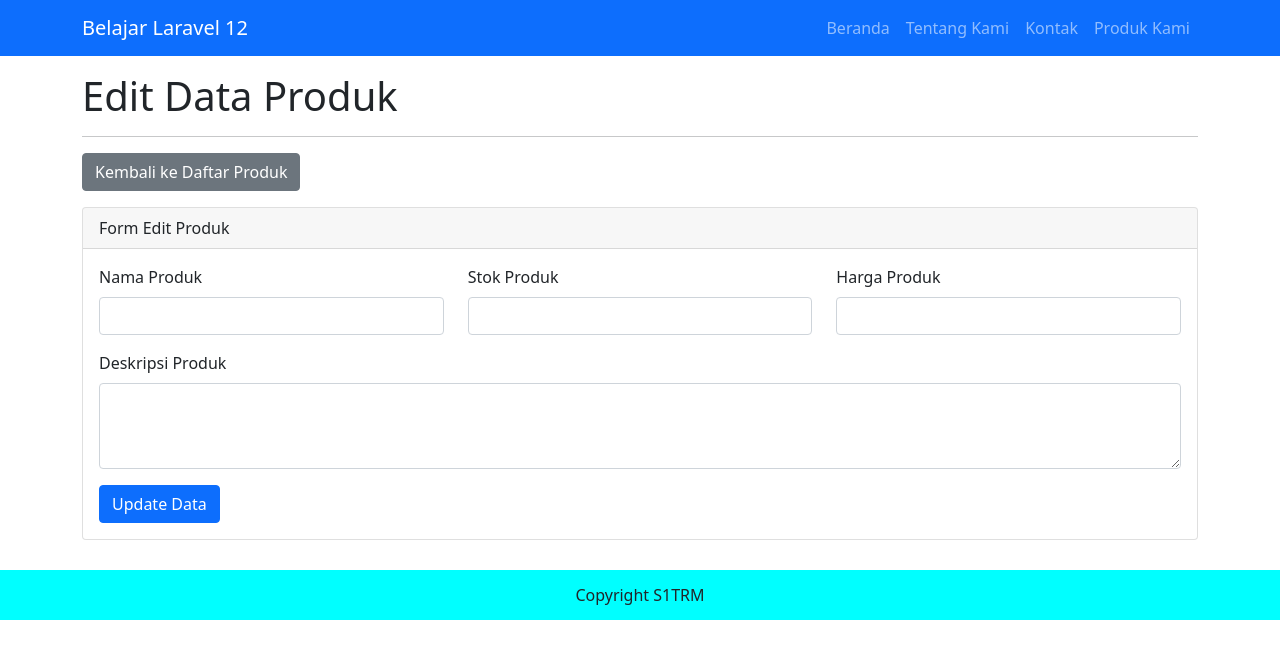
After one commit to mandahardianti00934-png/api-kelompok32, a Laravel app: template resources/views/pages/product/editProduct.blade.php in a window 1280 px wide. The commit adds this page. Shown: the top 659 px of the page. Run offline with Laravel 12, Linux system fonts and the light colour scheme; the template is opened without the code that fills it, so the values that code supplies are empty; parts of the project's set-up code (start-up, migrations or seed data) failed here and were passed over.

Commit message:
Lengkapi edit, update, dan destroy di ProductController

```diff
--- /dev/null
+++ b/resources/views/pages/product/editProduct.blade.php
@@ -0,0 +1,58 @@
+@extends('layouts.master')
+
+@section('content')
+<h1>Edit Data Produk</h1>
+<hr>
+<a href="{{ url('/product') }}" class="btn btn-secondary mb-3">Kembali ke Daftar Produk</a>
+
+@if ($errors->any())
+<div class="alert alert-danger">
+    <ul class="mb-0">
+        @foreach ($errors->all() as $error)
+        <li>{{ $error }}</li>
+        @endforeach
+    </ul>
+</div>
+@endif
+
+@php
+    $productId = $product->id_product ?? $product->id;
+@endphp
+
+<div class="card">
+    <div class="card-header">
+        Form Edit Produk
+    </div>
+    <div class="card-body">
+        <form action="{{ url('/product/' . $productId) }}" method="POST">
+            @csrf
+            @method('PUT')
+
+            <div class="row mb-3">
+                <div class="col-md-4">
+                    <label for="name_product" class="form-label">Nama Produk</label>
+                    <input type="text" name="name_product" id="name_product" class="form-control"
+                           value="{{ old('name_product', $product->name_product) }}">
+                </div>
+                <div class="col-md-4">
+                    <label for="stock_product" class="form-label">Stok Produk</label>
+                    <input type="number" name="stock_product" id="stock_product" class="form-control"
+                           value="{{ old('stock_product', $product->stock_product) }}">
+                </div>
+                <div class="col-md-4">
+                    <label for="price_product" class="form-label">Harga Produk</label>
+                    <input type="number" name="price_product" id="price_product" class="form-control"
+                           value="{{ old('price_product', $product->price_product) }}">
+                </div>
+            </div>
+
+            <div class="mb-3">
+                <label for="desc_product" class="form-label">Deskripsi Produk</label>
+                <textarea name="desc_product" id="desc_product" rows="3" class="form-control">{{ old('desc_product', $product->desc_product) }}</textarea>
+            </div>
+
+            <button type="submit" class="btn btn-primary">Update Data</button>
+        </form>
+    </div>
+</div>
+@endsection
```
Also changed, not shown: app/Http/Controllers/ProductController.php (+42 -2 lines), resources/views/pages/product/show.blade.php (+10 -4 lines).
